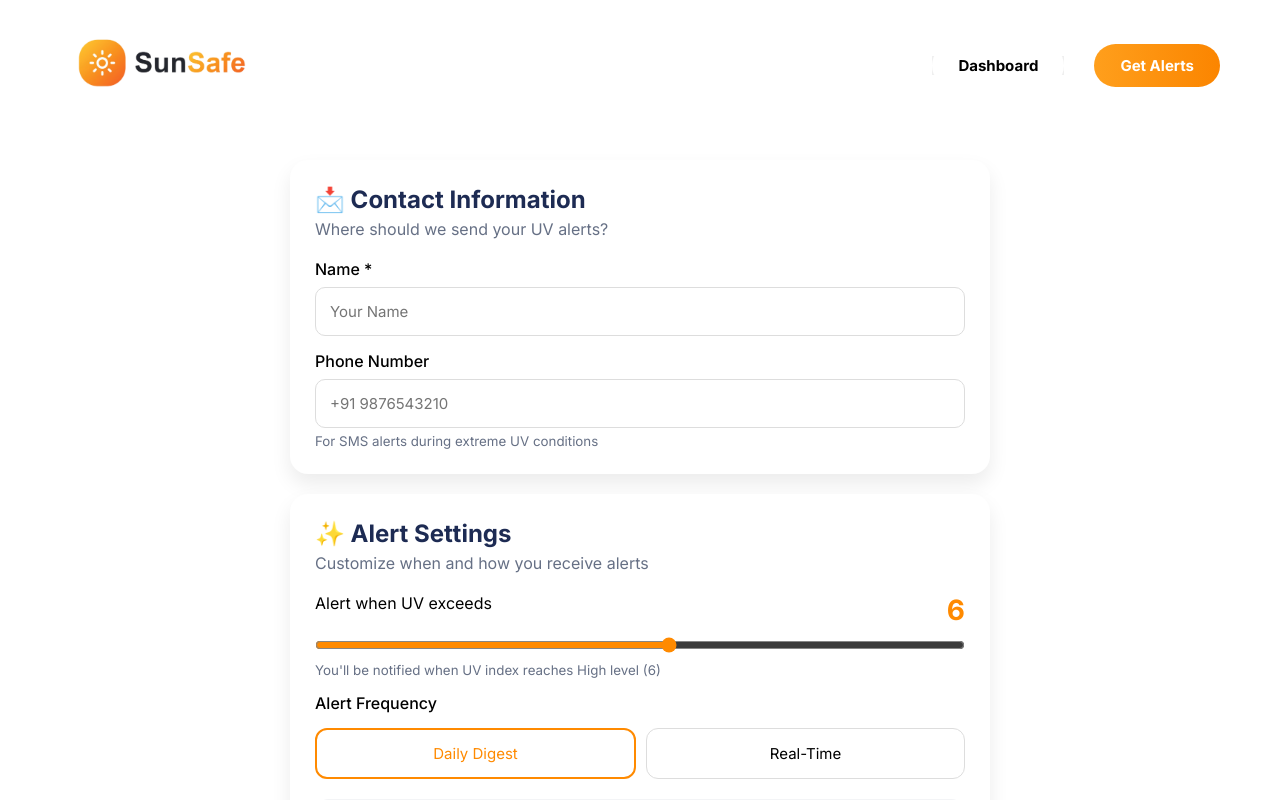
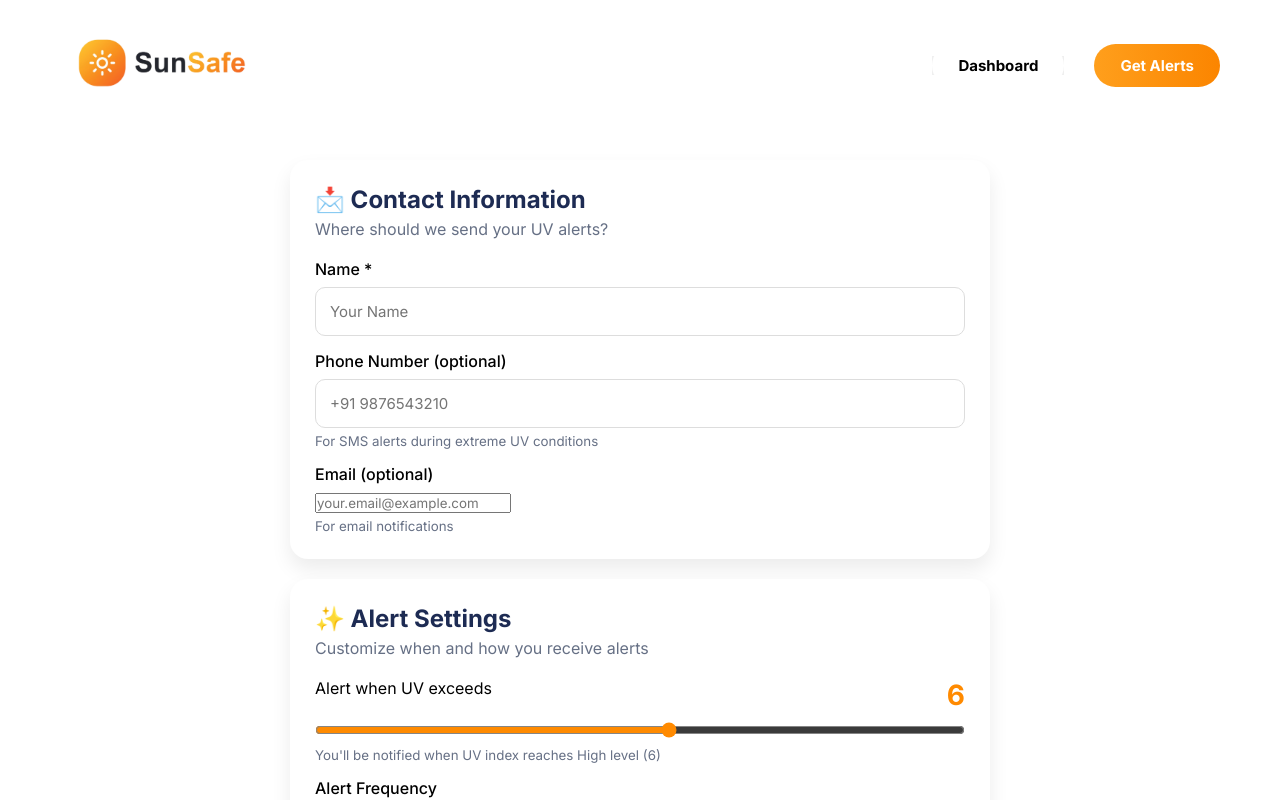
Before and after one commit to nivyaalikanti/Sun-Safe, a React (Vite) app in the folder frontend/: page /subscribe in a window 1280 px wide. Shown: the top 800 px of the page. Built offline with nearby package versions, Linux system fonts and the light colour scheme.

Commit message:
Changed the subscribe Form

```diff
--- a/frontend/src/Components/SubscribeForm.jsx
+++ b/frontend/src/Components/SubscribeForm.jsx
@@ -7,6 +7,7 @@ import "react-toastify/dist/ReactToastify.css";
 export default function SubscribeForm() {
   const [name, setName] = useState("");
   const [phone, setPhone] = useState("");
+  const [email, setEmail] = useState("");
   const [threshold, setThreshold] = useState(6);
   const [frequency, setFrequency] = useState("daily");
   const [peakAlert, setPeakAlert] = useState(true);
@@ -26,6 +27,7 @@ export default function SubscribeForm() {
         await axios.post("http://localhost:5000/api/subscribe", {
           name,
           phone,
+          email,
           latitude: pos.coords.latitude,
           longitude: pos.coords.longitude,
           uvThreshold: Number(threshold),
@@ -38,6 +40,7 @@ export default function SubscribeForm() {
         // Reset form
         setName("");
         setPhone("");
+        setEmail("");
         setThreshold(6);
         setFrequency("daily");
         setPeakAlert(true);
@@ -77,7 +80,7 @@ export default function SubscribeForm() {
           onChange={(e) => setName(e.target.value)}
         />
 
-        <label>Phone Number</label>
+        <label>Phone Number (optional)</label>
         <input
           type="text"
           placeholder="+91 9876543210"
@@ -85,6 +88,15 @@ export default function SubscribeForm() {
           onChange={(e) => setPhone(e.target.value)}
         />
         <small>For SMS alerts during extreme UV conditions</small>
+
+        <label>Email (optional)</label>
+        <input
+          type="email"
+          placeholder="your.email@example.com"
+          value={email}
+          onChange={(e) => setEmail(e.target.value)}
+        />
+        <small>For email notifications</small>
       </div>
 
       <div className="card">
```
